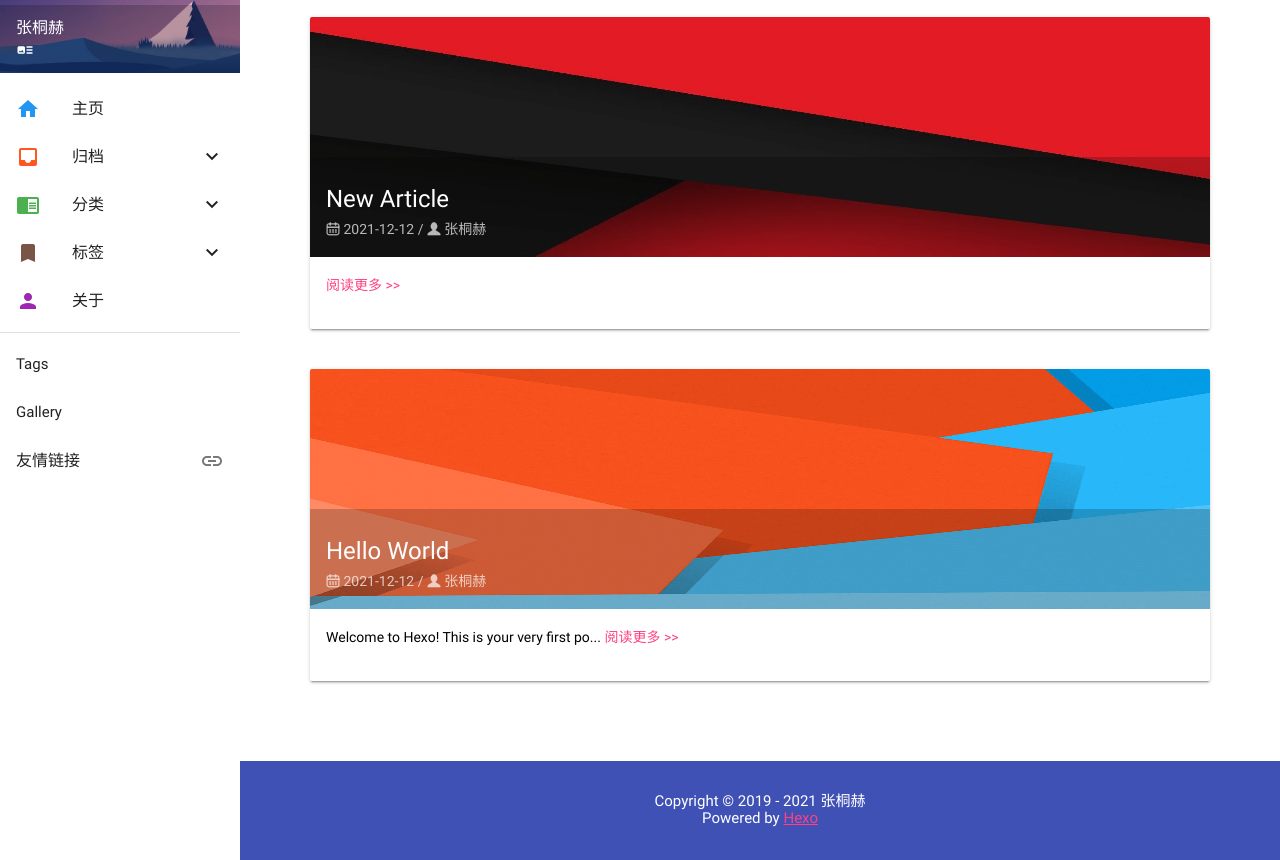
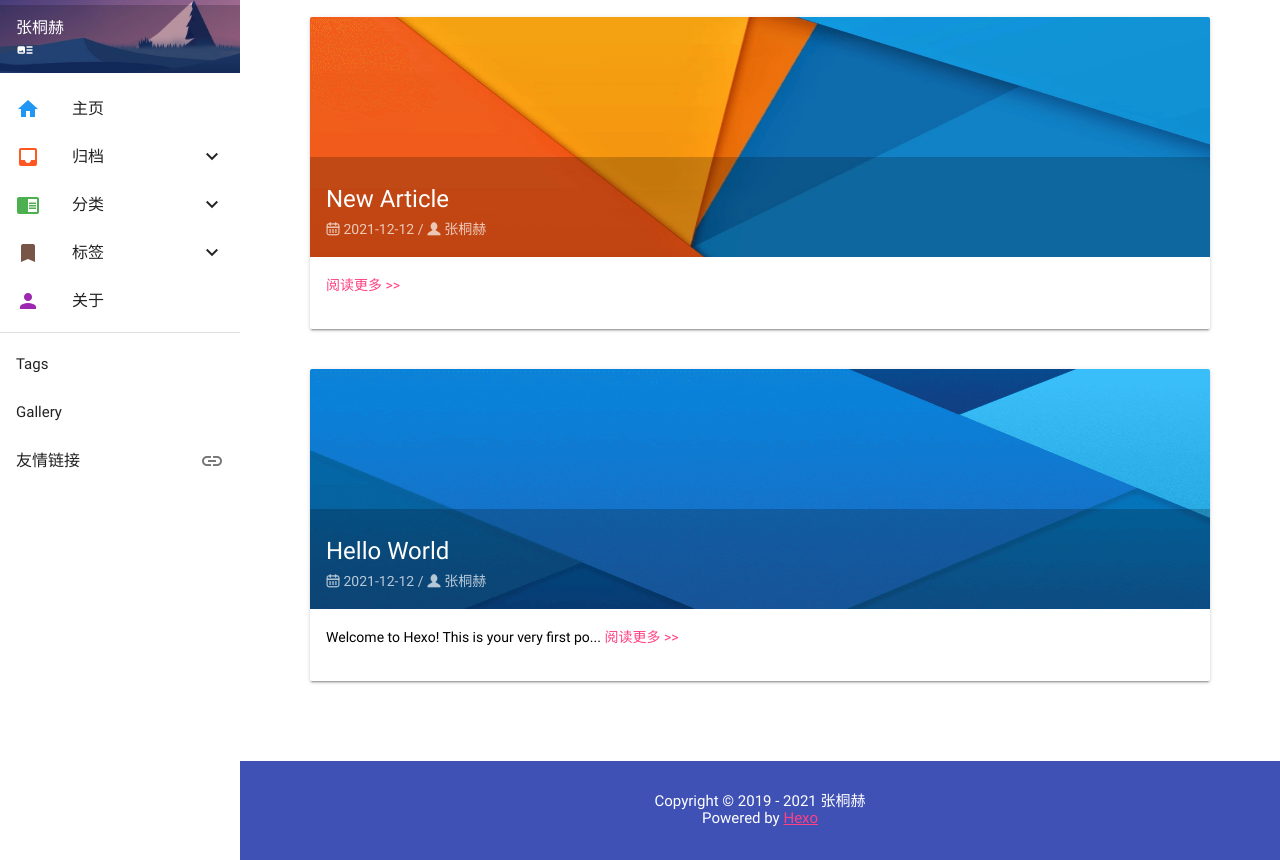
Before and after one commit to ZhangTongHe/ZhangTongHe.github.io, a plain HTML site: page archives/index.html in a window 1280 px wide. Shown: the part 87-947 px from the top of the page. Drawn offline with Linux system fonts and the light colour scheme; no server answers; files whose address does not match are found by name.

Commit message:
Site updated: 2021-12-12 13:58:37

```diff
--- a/archives/index.html
+++ b/archives/index.html
@@ -162,7 +162,7 @@
   <article class="mdui-card mdui-m-b-5 mdui-hoverable">
     <a href="/2021/12/12/New-Article/">
       <header class="mdui-card-media mdui-ripple">
-        <img src="/images/random/material-9.png" style="max-height: 240px;">
+        <img src="/images/random/material-17.png" style="max-height: 240px;">
         <div class="mdui-card-media-covered">
           <div class="mdui-card-primary">
             <div class="mdui-card-primary-title">New Article</div>
@@ -186,7 +186,7 @@
   <article class="mdui-card mdui-m-b-5 mdui-hoverable">
     <a href="/2021/12/12/hello-world/">
       <header class="mdui-card-media mdui-ripple">
-        <img src="/images/random/material-14.png" style="max-height: 240px;">
+        <img src="/images/random/material-18.png" style="max-height: 240px;">
         <div class="mdui-card-media-covered">
           <div class="mdui-card-primary">
             <div class="mdui-card-primary-title">Hello World</div>
```
Also changed, not shown: archives/2021/12/index.html (+1 -1 lines), archives/2021/index.html (+2 -2 lines), index.html (+1 -1 lines).
